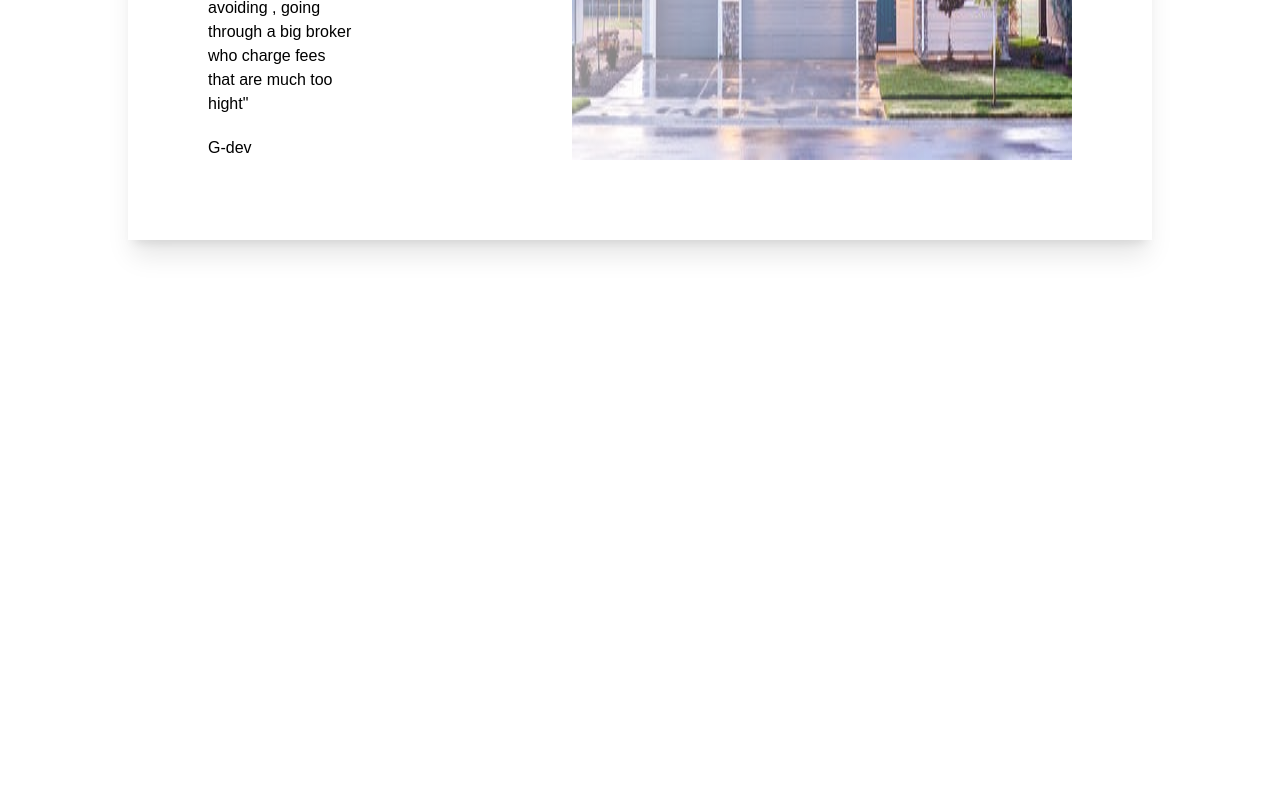
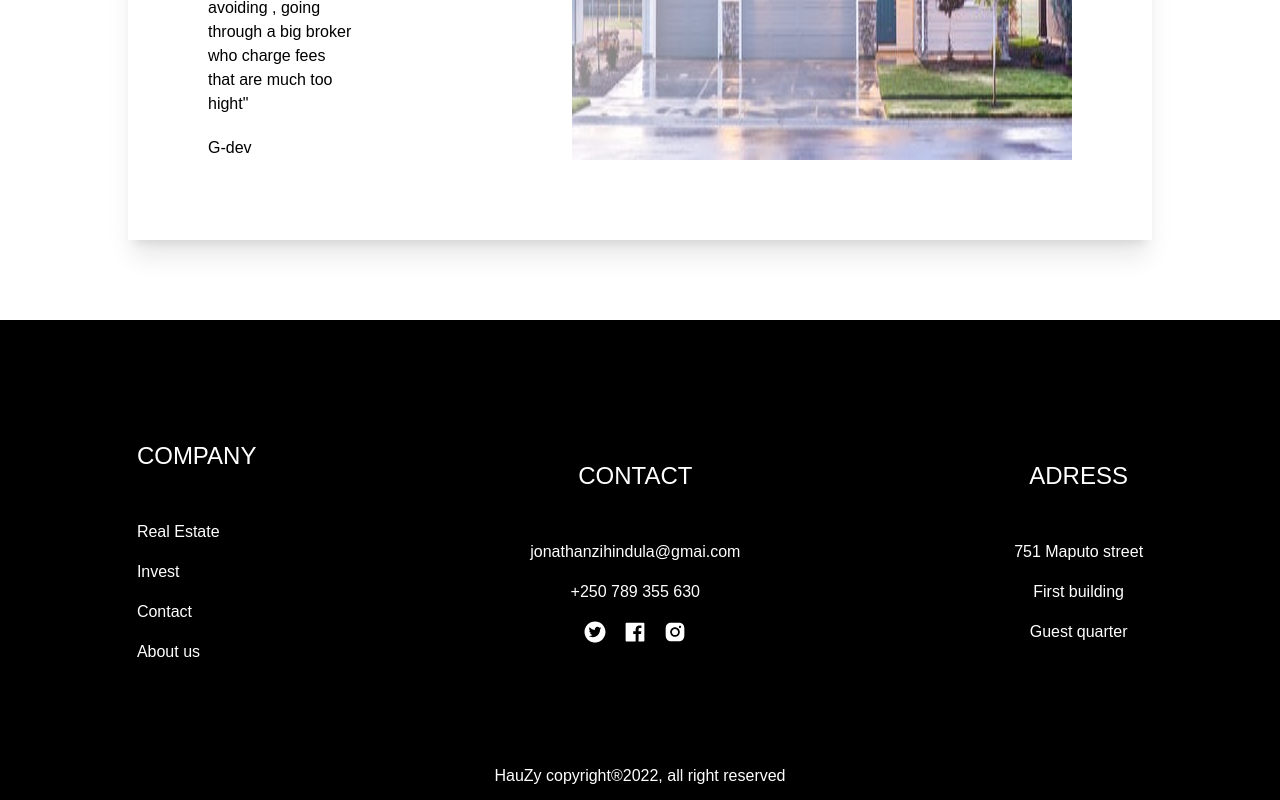
Before and after one commit to Muhindo-Galien/HauZy, a React (Create React App) app in the folder frontend/hauzy_frontend/: page / in a window 1280 px wide. Shown: the part 2407-3207 px from the top of the page. Before the commit the page ends 2727 px from the top, so only its background shows below. Built offline with nearby package versions, Linux system fonts and the light colour scheme; no server answers.

Commit message:
Footer added

```diff
--- a/frontend/hauzy_frontend/src/app/modules/_noAuth/Home/index.jsx
+++ b/frontend/hauzy_frontend/src/app/modules/_noAuth/Home/index.jsx
@@ -1,14 +1,16 @@
 import React from 'react';
 import ClientsReview from './_modules_/ClientsReview';
-import LatestProperty from './_modules_/LatestProperty';
+import Footer from './_modules_/Footer';
+import LatestProperties from './_modules_/LatestProperty';
 import PresentationContainer from './_modules_/PresentationContainer';
 
 const HomePage = () => {
     return (
         <div>
             <PresentationContainer />
-            <LatestProperty />
-            <ClientsReview/>
+            <LatestProperties />
+            <ClientsReview />
+            <Footer/>
         </div>
     );
 };
```
